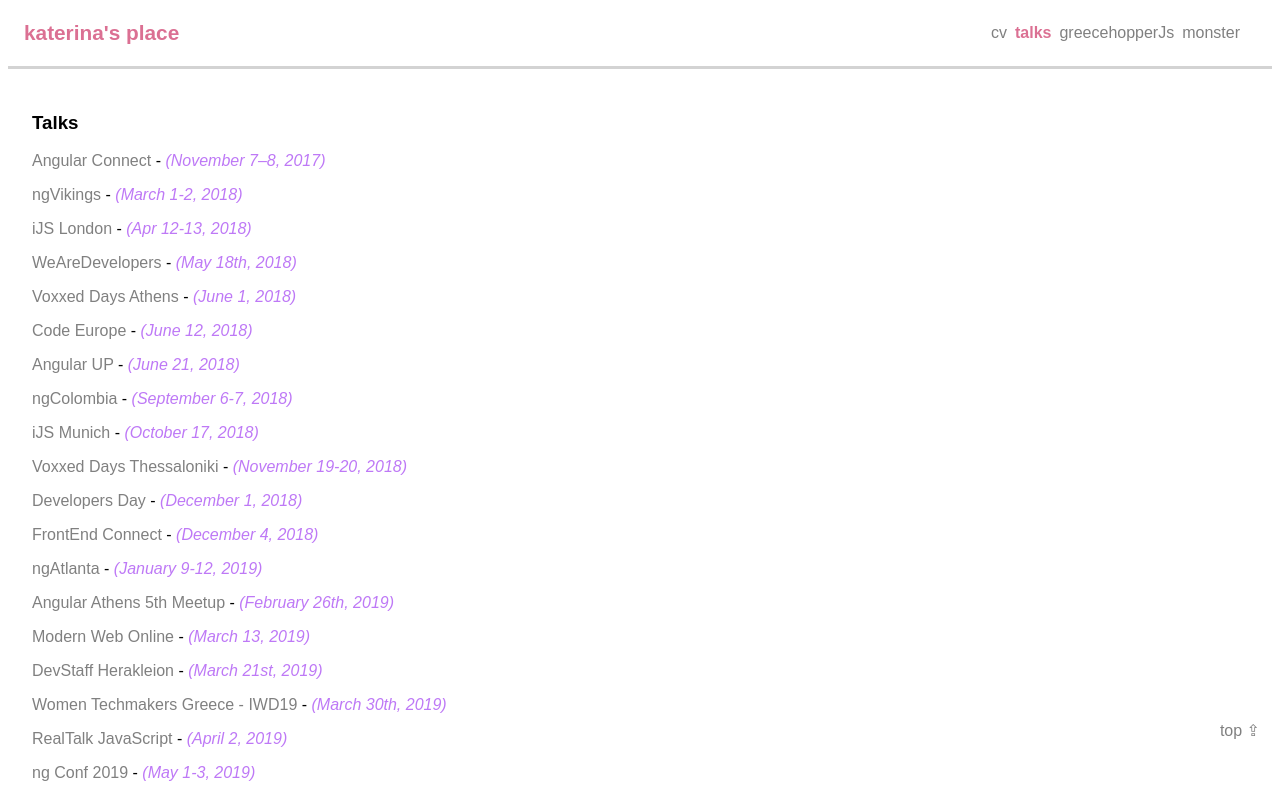
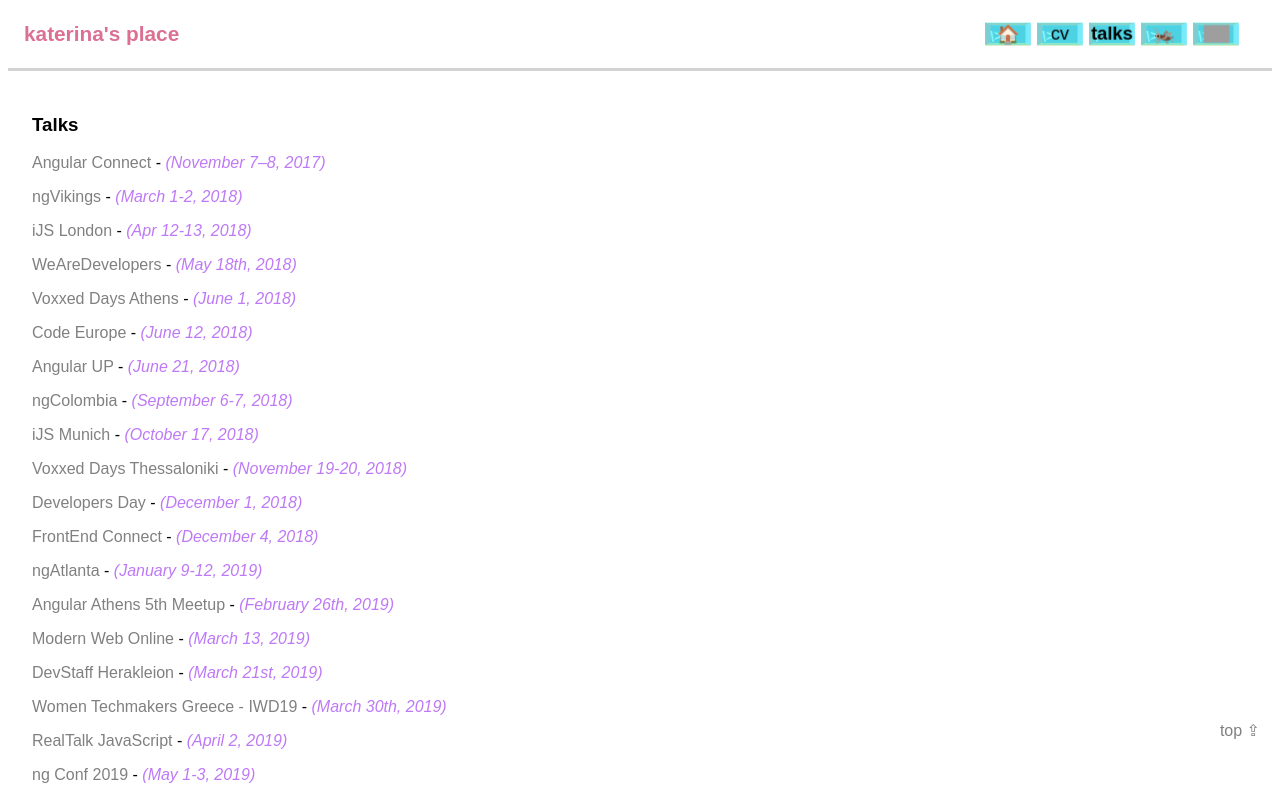
Before and after one commit to mandarini/psybercity-old, an Angular app: page /talks in a window 1280 px wide. Shown: the top 798 px of the page. Built offline with nearby package versions, Linux system fonts and the light colour scheme; grey boxes are pictures that could not be loaded.

Commit message:
fancy menu

```diff
--- a/src/app/app.component.html
+++ b/src/app/app.component.html
@@ -7,24 +7,94 @@
   <nav>
     <ul>
       <li>
-        <a [routerLink]="['/cv']" routerLinkActive="router-link-active">cv</a>
+        <a [routerLink]="['/🐈']" routerLinkActive="router-link-active">
+          <ng-container *ngIf="width === 'small'">🏠</ng-container>
+          <ng-container *ngIf="width === 'large'">
+            <div class="wrapper">
+              <div class="cube">
+                <div>🏠</div>
+                <div>/></div>
+                <div></div>
+                <div></div>
+                <div></div>
+                <div></div>
+              </div>
+            </div>
+          </ng-container>
+        </a>
       </li>
       <li>
-        <a [routerLink]="['/talks']" routerLinkActive="router-link-active"
-          >talks</a
-        >
+        <a [routerLink]="['/cv']" routerLinkActive="router-link-active">
+          <ng-container *ngIf="width === 'small'">cv</ng-container>
+          <ng-container *ngIf="width === 'large'">
+            <div class="wrapper">
+              <div class="cube">
+                <div>cv</div>
+                <div>/></div>
+                <div></div>
+                <div></div>
+                <div></div>
+                <div></div>
+              </div>
+            </div> </ng-container
+        ></a>
+      </li>
+      <li>
+        <a [routerLink]="['/talks']" routerLinkActive="router-link-active">
+          <ng-container *ngIf="width === 'small'">🗣️</ng-container>
+          <ng-container *ngIf="width === 'large'">
+            <div class="wrapper">
+              <div class="cube">
+                <div>talks</div>
+                <div>/></div>
+                <div></div>
+                <div></div>
+                <div></div>
+                <div></div>
+              </div>
+            </div>
+          </ng-container>
+        </a>
       </li>
       <li>
         <a
           [routerLink]="['/greecehopperJs']"
           routerLinkActive="router-link-active"
-          >greecehopperJs</a
         >
+          <ng-container *ngIf="width === 'small'">🦗Js</ng-container>
+          <ng-container *ngIf="width === 'large'">
+            <div class="wrapper">
+              <div class="cube">
+                <div>🦗</div>
+                <div>/></div>
+                <div></div>
+                <div></div>
+                <div></div>
+                <div></div>
+              </div>
+            </div>
+          </ng-container>
+        </a>
       </li>
       <li>
-        <a [routerLink]="['/monster']" routerLinkActive="router-link-active"
-          >monster</a
-        >
+        <a [routerLink]="['/monster']" routerLinkActive="router-link-active">
+          <div class="wrapper">
+            <div class="cube">
+              <div>
+                <img
+                  class="monster"
+                  src="https://i.imgur.com/w9RBk8h.png"
+                  alt="Monster Logo"
+                />
+              </div>
+              <div>/></div>
+              <div></div>
+              <div></div>
+              <div></div>
+              <div></div>
+            </div>
+          </div>
+        </a>
       </li>
     </ul>
   </nav>
--- a/src/app/app.component.scss
+++ b/src/app/app.component.scss
@@ -23,27 +23,105 @@
       list-style: none;
       display: flex;
       flex-direction: row;
+      align-items: baseline;
       margin: 8px;
       li {
-        padding-right: 8px;
+        padding-right: 12px;
         list-style: none;
         a,
         a:link,
         a:visited {
-          color: gray;
+          color: black;
           text-decoration: none;
         }
         a:hover,
         a:active {
           color: palevioletred;
+          text-decoration: underline;
         }
         a.router-link-active {
           color: palevioletred;
           font-weight: 600;
         }
+
+        .monster {
+          height: 16px;
+          width: 23px;
+        }
       }
     }
   }
+}
+
+.wrapper {
+  cursor: pointer;
+  width: 40px;
+  height: 20px;
+  perspective: 80px;
+  -webkit-perspective: 80px;
+  margin: 0px auto;
+}
+
+.cube {
+  position: relative;
+  width: 40px;
+  height: 20px;
+  transform-style: preserve-3d;
+  transform: rotateY(0deg) rotatex(0deg);
+  transition: 200ms ease-in;
+}
+
+.cube:hover {
+  transform: rotateX(0deg) rotateY(180deg);
+}
+
+.cube div {
+  position: absolute;
+  width: 40px;
+  height: 20px;
+  background: rgba(0, 0, 0, 0.1);
+}
+
+.cube div:nth-child(1) {
+  transform: translateZ(10px);
+  background: #3af5f598;
+  color: black;
+  display: flex;
+  flex-direction: column;
+  justify-content: center;
+  align-items: center;
+}
+
+.cube div:nth-child(2) {
+  transform: rotateX(180deg) translateZ(10px);
+  background: #0059a793;
+  color: white;
+  font-size: 16px;
+  font-weight: 800;
+}
+
+.cube div:nth-child(3) {
+  width: 20px;
+  height: 20px;
+  transform: rotateY(-90deg) translateZ(10px);
+  background: #da445394;
+}
+
+.cube div:nth-child(4) {
+  width: 20px;
+  height: 20px;
+  transform: rotateY(90deg) translateZ(30px);
+  background: #a8c1ff8c;
+}
+
+.cube div:nth-child(5) {
+  transform: rotateX(90deg) translateZ(10px);
+  background: #fc4b1a83;
+}
+
+.cube div:nth-child(6) {
+  transform: rotateX(-90deg) translateZ(10px);
+  background: #f7b63393;
 }
 
 footer {
@@ -82,3 +160,12 @@
     }
   }
 }
+
+@media (max-width: 550px) {
+  header nav ul li a,
+  a:link,
+  a:visited {
+    color: gray;
+    text-decoration: none;
+  }
+}
--- a/src/app/app.component.ts
+++ b/src/app/app.component.ts
@@ -1,10 +1,13 @@
-import { Component } from '@angular/core';
+import { Component } from "@angular/core";
+import { MediaWidthService } from "./services/media-width.service";
 
 @Component({
-  selector: 'app-root',
-  templateUrl: './app.component.html',
-  styleUrls: ['./app.component.scss']
+  selector: "app-root",
+  templateUrl: "./app.component.html",
+  styleUrls: ["./app.component.scss"],
 })
 export class AppComponent {
-  title = 'psybercity';
+  title = "psybercity";
+  width = this.mediaWidth.getTypeOfDevice();
+  constructor(public mediaWidth: MediaWidthService) {}
 }
--- a/src/app/components/home/home.component.scss
+++ b/src/app/components/home/home.component.scss
@@ -1,5 +1,5 @@
 .home {
-  height: 80vh;
+  height: auto;
   padding: 32px;
   a,
   a:link,
--- /dev/null
+++ b/src/app/services/media-width.service.ts
@@ -0,0 +1,16 @@
+import { Injectable } from "@angular/core";
+
+@Injectable({
+  providedIn: "root",
+})
+export class MediaWidthService {
+  constructor() {}
+
+  getTypeOfDevice(): "small" | "large" {
+    if (window.innerWidth <= 550) {
+      return "small";
+    } else {
+      return "large";
+    }
+  }
+}
```
Also changed, not shown: 1 other file (tests, documents, lock files or other folders).
